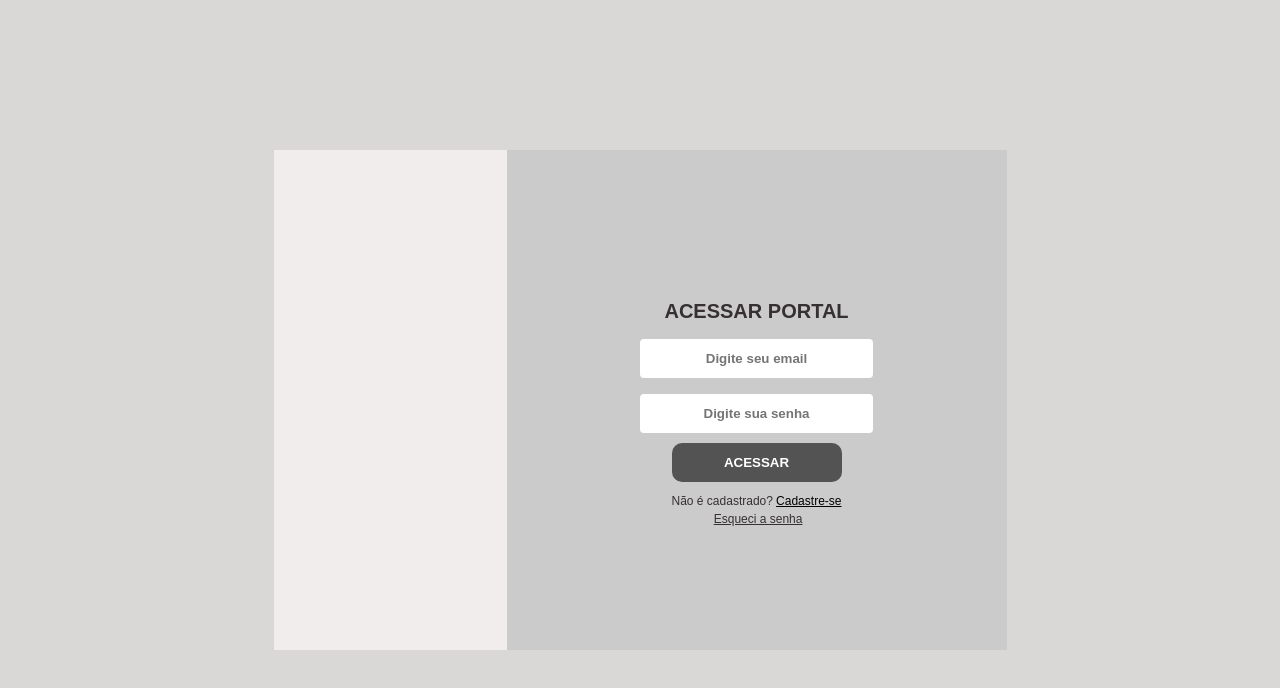
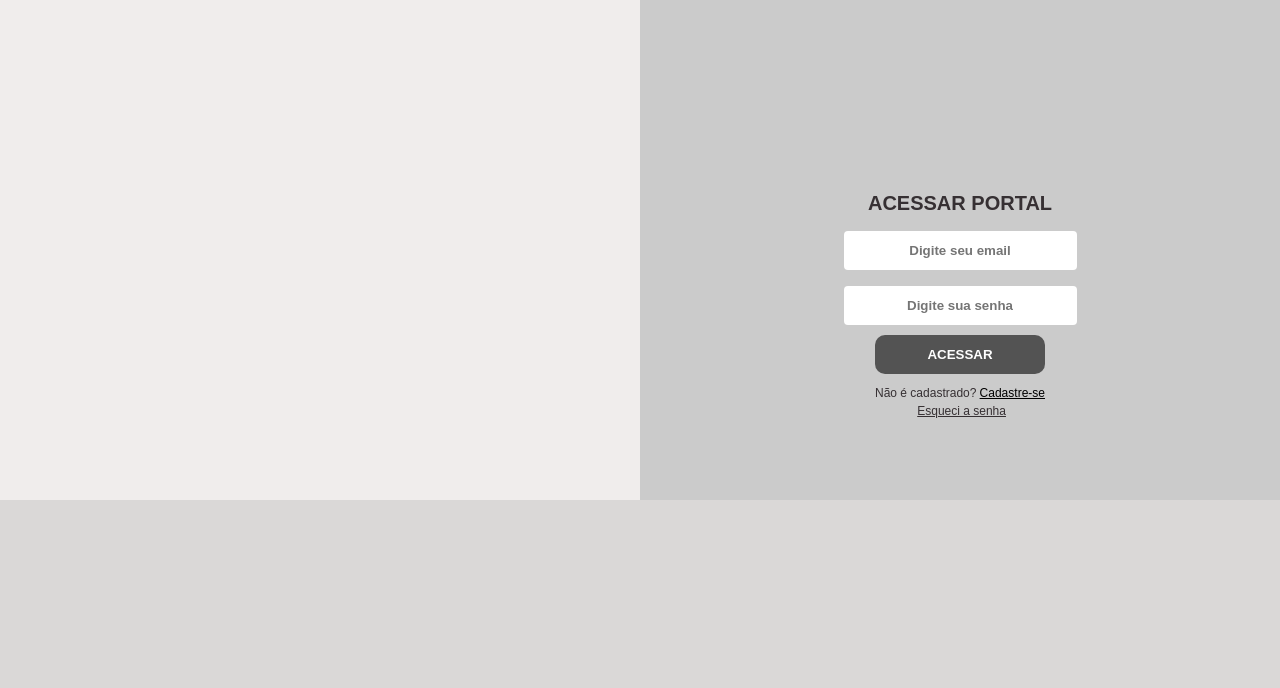
Before and after one commit to gabrlcj/squad4-frontend, a React (Create React App) app: page / in a window 1280 px wide. Shown: the top 688 px of the page. Built offline with nearby package versions, Linux system fonts and the light colour scheme.

Commit message:
:lipstick: estilos: arrumando estilos globais

```diff
--- a/src/styles/global.js
+++ b/src/styles/global.js
@@ -1,5 +1,5 @@
-import { createGlobalStyle } from "styled-components";
-import "react-toastify/dist/ReactToastify.css";
+import { createGlobalStyle } from 'styled-components'
+import 'react-toastify/dist/ReactToastify.css'
 
 export const GlobalStyle = createGlobalStyle`
   :root {
@@ -32,15 +32,6 @@ export const GlobalStyle = createGlobalStyle`
     font: 400 1rem 'Arial', sans-serif;
     color: var(--text);
     -webkit-font-smoothing: antialiased;
-
-    div#root {
-      min-height: 100vh;
-      display: flex;
-      flex-direction: row;
-      justify-content: center;
-      align-items: center;
-      align-content: center;
-    }
   }
 
   input {
@@ -80,4 +71,4 @@ export const GlobalStyle = createGlobalStyle`
     opacity: 0.6;
     cursor: not-allowed;
   }
-`;
+`
```
